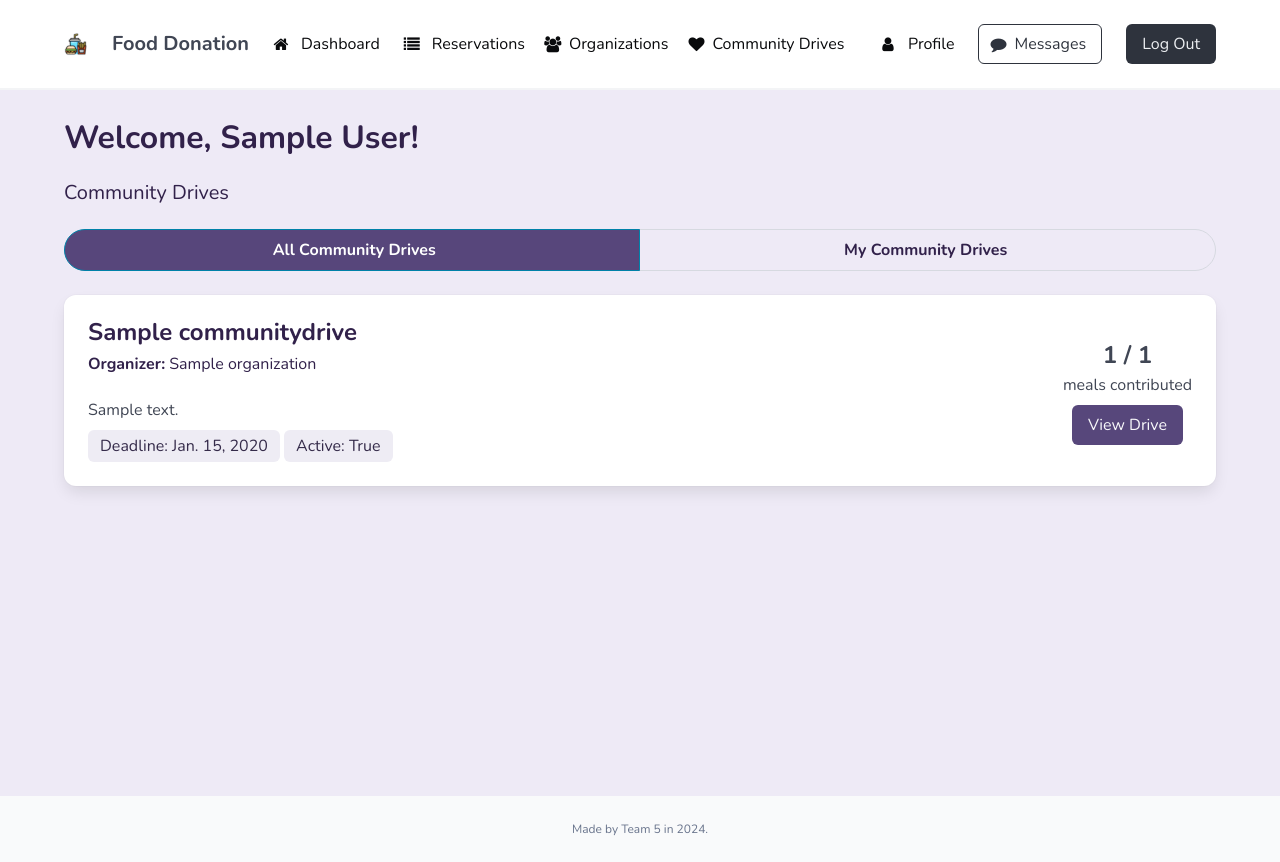
After one commit to gcivil-nyu-org/wed-fall24-team5, a Django app: page /community_drives/ in a window 1280 px wide. The commit adds this page. Run offline with Django 5.2, Linux system fonts and the light colour scheme; a user stored in the database is signed in; tables that the repository leaves empty hold one stand-in row (values such as "Sample post"); some libraries are stand-ins or nearby versions.

Commit message:
Feature/issue 359/view community food drives (#361)
* Add functionality to create new food drives

* Add functionality to view community drives

* Create community drives custom app

* Add community drives link to header

* List all drives and my drives in separate tabs

```diff
--- /dev/null
+++ b/src/community_drives/admin.py
@@ -0,0 +1,3 @@
+from django.contrib import admin  # noqa
+
+# Register your models here.
--- /dev/null
+++ b/src/community_drives/apps.py
@@ -0,0 +1,6 @@
+from django.apps import AppConfig
+
+
+class CommunityDrivesConfig(AppConfig):
+    default_auto_field = "django.db.models.BigAutoField"
+    name = "community_drives"
--- /dev/null
+++ b/src/community_drives/models.py
@@ -0,0 +1,3 @@
+from django.db import models  # noqa
+
+# Create your models here.
--- /dev/null
+++ b/src/community_drives/templates/community_drives/list.html
@@ -0,0 +1,94 @@
+{% extends "_base.html" %}
+{% block title %}
+Community Drives
+{% endblock title %}
+{% load static %}
+{% block content %}
+<script src="{% static 'js/drive_list.js' %}"></script>
+<div class="container">
+    {% include "partials/notifications.html" %}
+    <div class="level mt-5">
+        <div class="level-left">
+            <div class="level-item">
+                <h1 class="title">Welcome, {{ user.first_name }} {{ user.last_name }}!</h1>
+            </div>
+        </div>
+    </div>
+    <h2 class="subtitle">Community Drives</h2>
+    <!--Tab Navigation Bar-->
+    <div class="tabs is-centered is-toggle is-toggle-rounded is-fullwidth has-text-weight-semibold">
+        <ul>
+            <li id="all-drives-tab">
+                <a>
+                    <span>All Community Drives</span>
+                </a>
+            </li>
+            <li id="my-drives-tab">
+                <a>
+                    <span>My Community Drives</span>
+                </a>
+            </li>
+        </ul>
+    </div>
+    <div id="all-drives" class="drive-list">
+        <div class="columns is-multiline is-variable">
+            {% if drives %}
+            {% for drive in drives %}
+            <div class="column is-full">
+                <div class="card mb-5">
+                    <div class="card-content">
+                        <div class="columns is-vcentered is-flex-direction-column-mobile is-justify-content-space-between">
+                            <div class="column is-two-thirds is-full-mobile">
+                                <p class="title is-4 is-clipped">{{ drive.name }}</p>
+                                <p class="subtitle is-6 mt-2"><strong>Organizer:</strong> {{ drive.lead_organization }}</p>
+                                <p class="mt-1 short-text mb-2">{{ drive.description }}</p>
+                                <span class="tag is-primary is-light is-medium">Deadline: {{ drive.end_date }}</span>
+                                <span class="tag is-primary is-light is-medium">Active: {{ drive.active }}</span>
+                            </div>
+                            <div class="column is-narrow has-text-centered">
+                                <p class="is-size-4 has-text-weight-semibold">{{ drive.meal_progress }} / {{ drive.meal_target }}</p>
+                                <p>meals contributed</p>
+                                <a href="#" class="button is-primary mt-2">View Drive</a>
+                            </div>
+                        </div>
+                    </div>
+                </div>
+            </div>
+            {% endfor %}
+            {% else %}
+            <p class="box">No active community drives to display.</p>
+            {% endif %}
+        </div>
+    </div>
+    <div id="my-drives" class="drive-list is-hidden">
+        <div class="columns is-multiline is-variable">
+            {% if my_drives %}
+            {% for drive in my_drives %}
+            <div class="column is-full">
+                <div class="card mb-5">
+                    <div class="card-content">
+                        <div class="columns is-vcentered is-flex-direction-column-mobile is-justify-content-space-between">
+                            <div class="column is-two-thirds is-full-mobile">
+                                <p class="title is-4 is-clipped">{{ drive.name }}</p>
+                                <p class="subtitle is-6 mt-2"><strong>Organizer:</strong> {{ drive.lead_organization }}</p>
+                                <p class="mt-1 short-text mb-2">{{ drive.description }}</p>
+                                <span class="tag is-primary is-light is-medium">Deadline: {{ drive.end_date }}</span>
+                                <span class="tag is-primary is-light is-medium">Active: {{ drive.active }}</span>
+                            </div>
+                            <div class="column is-narrow has-text-centered">
+                                <p class="is-size-4 has-text-weight-semibold">{{ drive.meal_progress }} / {{ drive.meal_target }}</p>
+                                <p>meals contributed</p>
+                                <a href="#" class="button is-primary mt-2">View Drive</a>
+                            </div>
+                        </div>
+                    </div>
+                </div>
+            </div>
+            {% endfor %}
+            {% else %}
+            <p class="box">You have no active community drives.</p>
+            {% endif %}
+        </div>
+    </div>
+</div>
+{% endblock content %}
--- /dev/null
+++ b/src/community_drives/tests.py
@@ -0,0 +1,3 @@
+from django.test import TestCase  # noqa
+
+# Create your tests here.
--- /dev/null
+++ b/src/community_drives/urls.py
@@ -0,0 +1,8 @@
+from django.urls import path
+from . import views
+
+app_name = "community_drives"  # pylint: disable=invalid-name
+
+urlpatterns = [
+    path("", views.get_drive_list, name="drive_list"),
+]
--- /dev/null
+++ b/src/community_drives/views.py
@@ -0,0 +1,38 @@
+from django.shortcuts import render
+from django.contrib.auth.decorators import login_required
+from django.db.models import Sum
+from django.db.models.functions import Coalesce
+from database.models import (
+    CommunityDrive,
+    DriveOrganization,
+    User,
+    Organization,
+)
+
+
+@login_required
+def get_drive_list(request):
+    user = User.objects.get(email=request.user.email)
+    organizations = Organization.objects.filter(organizationadmin__user=user)
+
+    drives = (
+        CommunityDrive.objects.filter(active=True)
+        .annotate(
+            meal_progress=Coalesce(Sum("driveorganization__meal_pledge"), 0),
+            volunteer_progress=Coalesce(Sum("driveorganization__volunteer_pledge"), 0),
+        )
+        .order_by("-end_date")
+    )
+
+    drive_orgs = DriveOrganization.objects.filter(drive__in=drives)
+    my_drives = drives.filter(lead_organization_id__in=organizations)
+
+    return render(
+        request,
+        "community_drives/list.html",
+        {
+            "drives": drives,
+            "drive_orgs": drive_orgs,
+            "my_drives": my_drives,
+        },
+    )
--- a/src/django_management/settings.py
+++ b/src/django_management/settings.py
@@ -61,6 +61,7 @@ INSTALLED_APPS = [
     "user_profile",  # View user profile
     "messaging",  # Custom app for Messaging functionality
     "accounts.apps.AccountsConfig",  # Custom app for user accounts
+    "community_drives",  # Custom app for community drives
     "django.contrib.sites",  # Sites framework (enables associating data with different sites/domains) # noqa
     "compressor",  # Compresses linked and inline JavaScript or CSS into a single cached file # noqa
     "channels",  # A library that extends Django to handle WebSocket connections for real-time features like chat.
--- a/src/django_management/urls.py
+++ b/src/django_management/urls.py
@@ -33,4 +33,5 @@ urlpatterns = [
     path("database/", include("database.urls")),
     path("organization/", include("donor_dashboard.urls", namespace="organization")),
     path("recipient_orders/", include("recipient_orders.urls")),
+    path("community_drives/", include("community_drives.urls")),
 ]
--- /dev/null
+++ b/src/static/js/drive_list.js
@@ -0,0 +1,88 @@
+document.addEventListener('DOMContentLoaded', () => {
+    // Tab switching functionality and remember what tab we are on by using localStorage
+    const tabs = document.querySelectorAll('.tabs ul li');
+    const driveLists = document.querySelectorAll('.drive-list');
+
+    // Get the active tab from localStorage or default to 'pending-tab'
+    const savedTab = localStorage.getItem('activeTab') || 'all-drives-tab';
+
+    // Check if the savedTab matches any tab, otherwise default to 'pending-tab'
+    let activeTabExists = false;
+    tabs.forEach((tab, index) => {
+        if (tab.id === savedTab) {
+            tab.classList.add('is-active');
+            driveLists[index].classList.remove('is-hidden');
+            activeTabExists = true;
+        } else {
+            tab.classList.remove('is-active');
+            driveLists[index].classList.add('is-hidden');
+        }
+    });
+
+    // If no matching tab was found, set 'pending-tab' as the default active tab and show its content
+    if (!activeTabExists) {
+        const defaultTab = document.getElementById('all-drives-tab');
+        const defaultContent = document.getElementById('pending-orders');
+
+        if (defaultTab && defaultContent) {
+            defaultTab.classList.add('is-active');
+            defaultContent.classList.remove('is-hidden');
+        }
+    }
+
+    // Add click event listeners to tabs
+    tabs.forEach((tab, index) => {
+        tab.addEventListener('click', () => {
+            // Remove active class from all tabs and hide all order lists
+            tabs.forEach(t => t.classList.remove('is-active'));
+            driveLists.forEach(list => list.classList.add('is-hidden'));
+
+            // Activate the selected tab and show the corresponding content
+            tab.classList.add('is-active');
+            driveLists[index].classList.remove('is-hidden');
+
+            // Save the selected tab in localStorage
+            localStorage.setItem('activeTab', tab.id);
+        });
+    });
+
+    function openModal($el) {
+        $el.classList.add('is-active');
+    }
+
+    function closeModal($el) {
+        $el.classList.remove('is-active');
+    }
+
+    function closeAllModals() {
+        (document.querySelectorAll('.modal') || []).forEach(($modal) => {
+            closeModal($modal);
+        });
+    }
+
+    // Add a click event on buttons to open a specific modal
+    (document.querySelectorAll('.open-modal') || []).forEach(($trigger) => {
+        const modal = $trigger.dataset.target;
+        const $target = document.getElementById(modal);
+
+        $trigger.addEventListener('click', () => {
+            openModal($target);
+        });
+    });
+
+    // Add a click event on various child elements to close the parent modal
+    (document.querySelectorAll('.modal-background, .is-delete, .close-btn') || []).forEach(($close) => {
+        const $target = $close.closest('.modal');
+
+        $close.addEventListener('click', () => {
+            closeModal($target);
+        });
+    });
+
+    // Add a keyboard event to close all modals
+    document.addEventListener('keydown', (event) => {
+        if (event.key === "Escape") {
+            closeAllModals();
+        }
+    });
+});
--- a/src/templates/partials/theader.html
+++ b/src/templates/partials/theader.html
@@ -49,6 +49,10 @@
                     <a class="navbar-item" href="{% url 'donor_dashboard:org_list' %}">
                         <span class="icon is-small"><i class="fa fa-group" aria-hidden="true"></i></span>
                         Organizations
+                    </a>
+                    <a class="navbar-item" href="{% url 'community_drives:drive_list' %}">
+                        <span class="icon is-small"><i class="fa fa-heart" aria-hidden="true"></i></span>
+                        Community Drives
                     </a>
                 {% endif %}
             </div>
```
Also changed, not shown: src/community_drives/__init__.py (added), src/community_drives/migrations/__init__.py (added).
